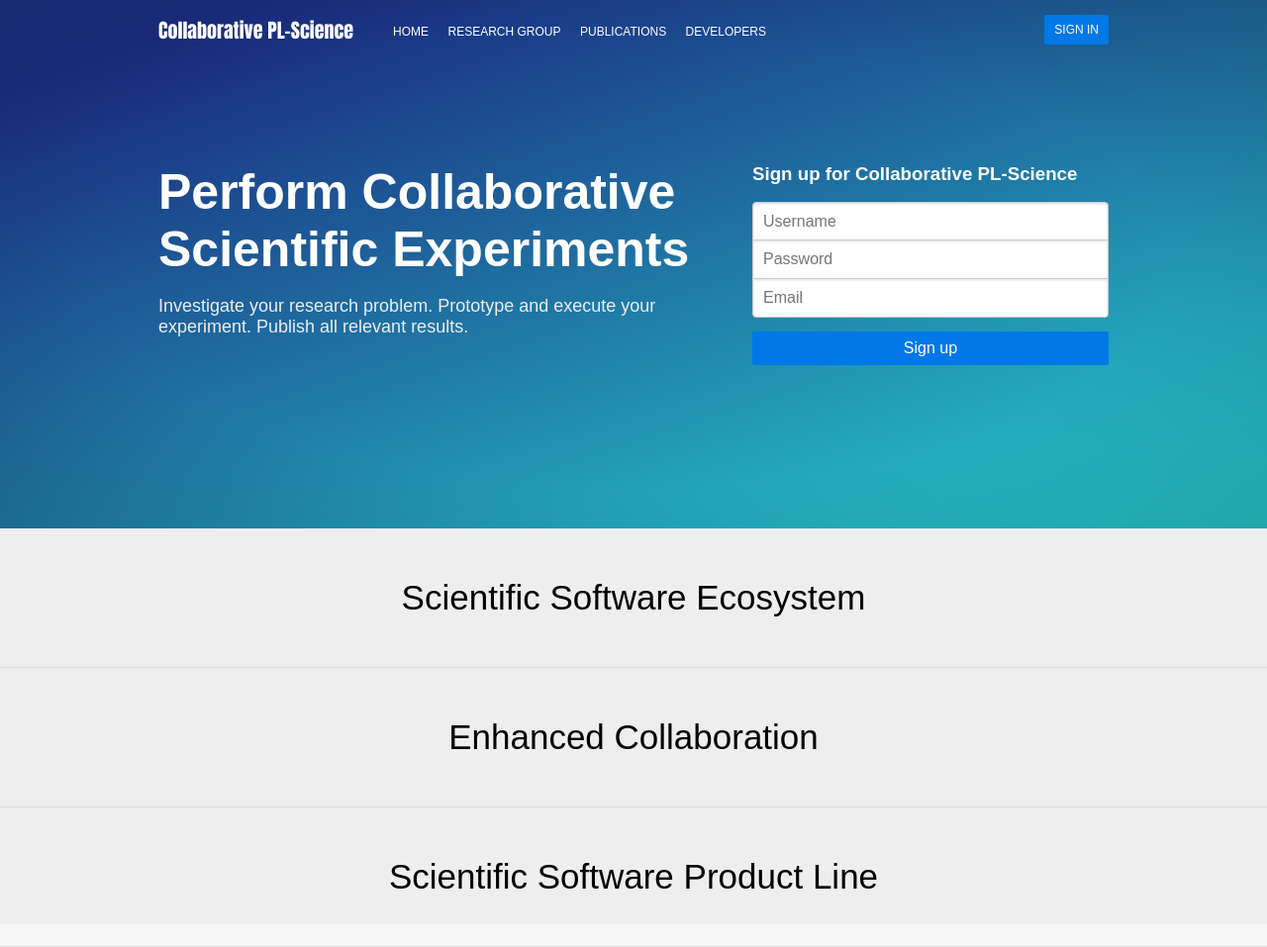
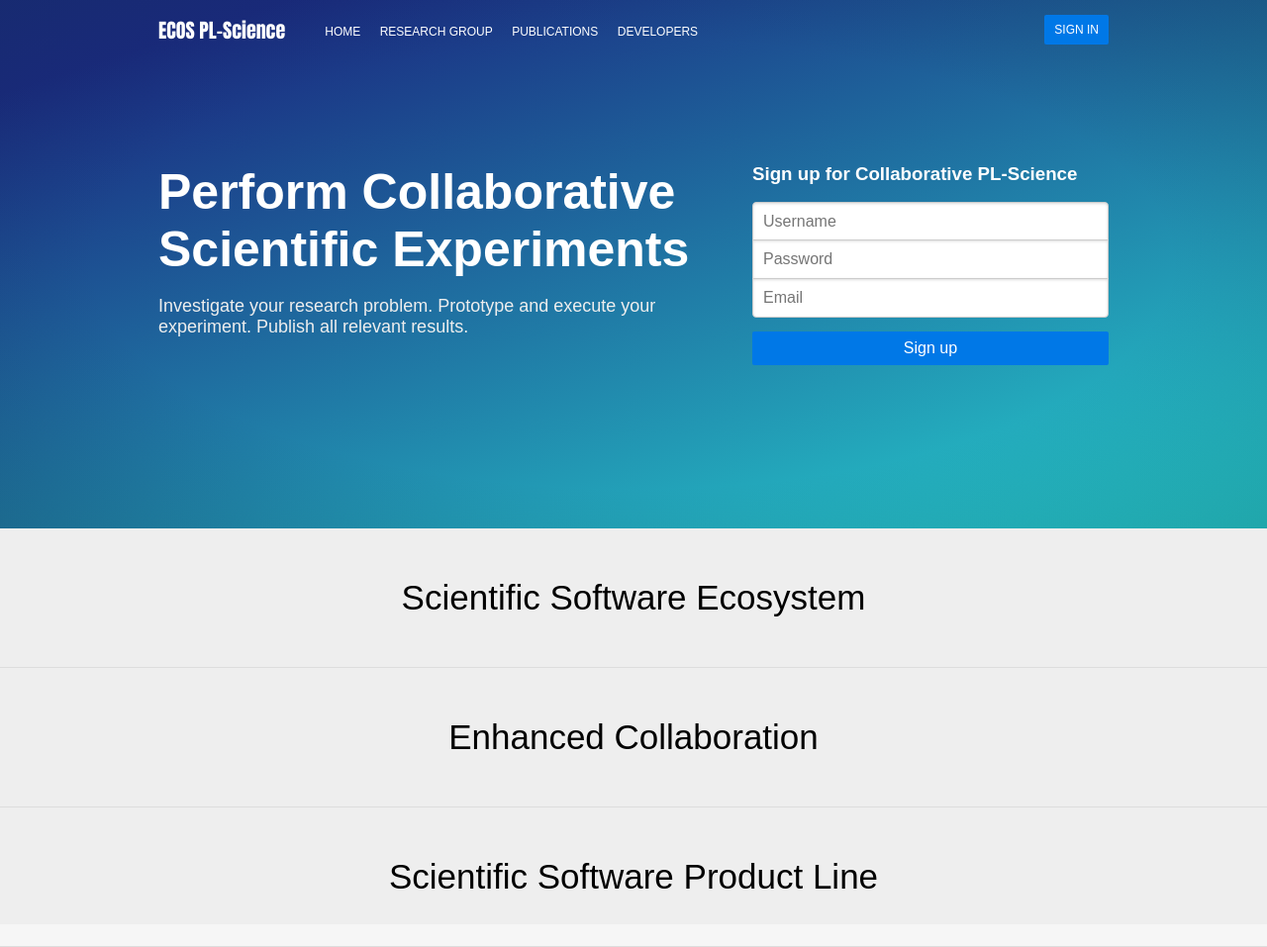
Before and after one commit to pgcc/plscience, a Jekyll site: the page built from index.html, in a window 1280 px wide. Shown: the whole page at 99% size. Built offline with Jekyll 4.4.1, drawn with Linux system fonts in a browser that asks for light colours; Markdown is read by kramdown in place of the engine named in the settings.

Commit message:
Update header.html

```diff
--- a/_includes/header.html
+++ b/_includes/header.html
@@ -1,6 +1,6 @@
 <header>
   <button class="pure-button pure-button-primary signin">Sign in</button>
-  <h1><a href="{{ site.baseurl }}">Collaborative PL-Science</a></h1>
+  <h1><a href="{{ site.baseurl }}">ECOS PL-Science</a></h1>
   <ul>
     <li><a href="{{ site.baseurl }}">Home</a></li>
     <li><a href="{{ "/research-group/" | prepend: site.baseurl }}">Research Group</a></li>
```
